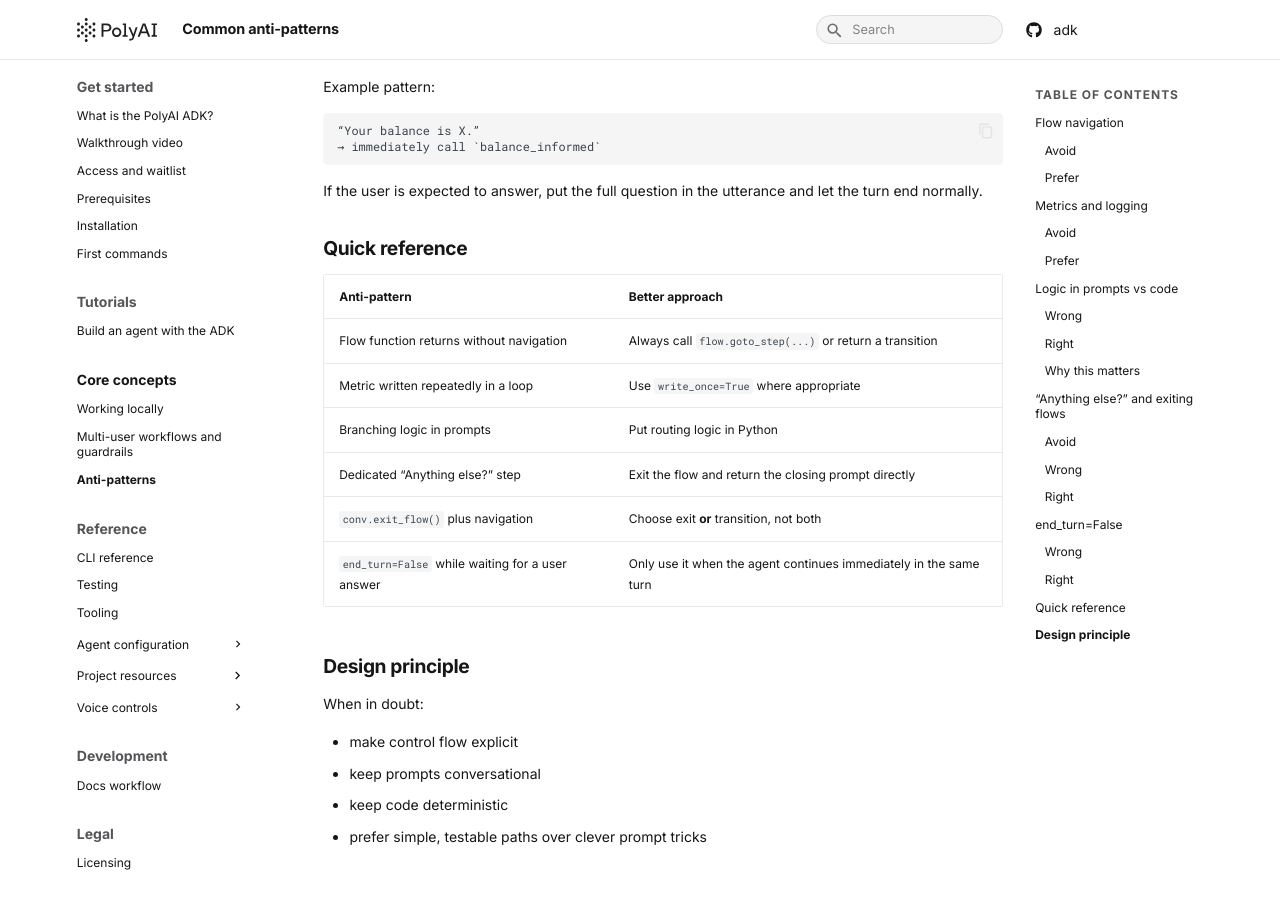
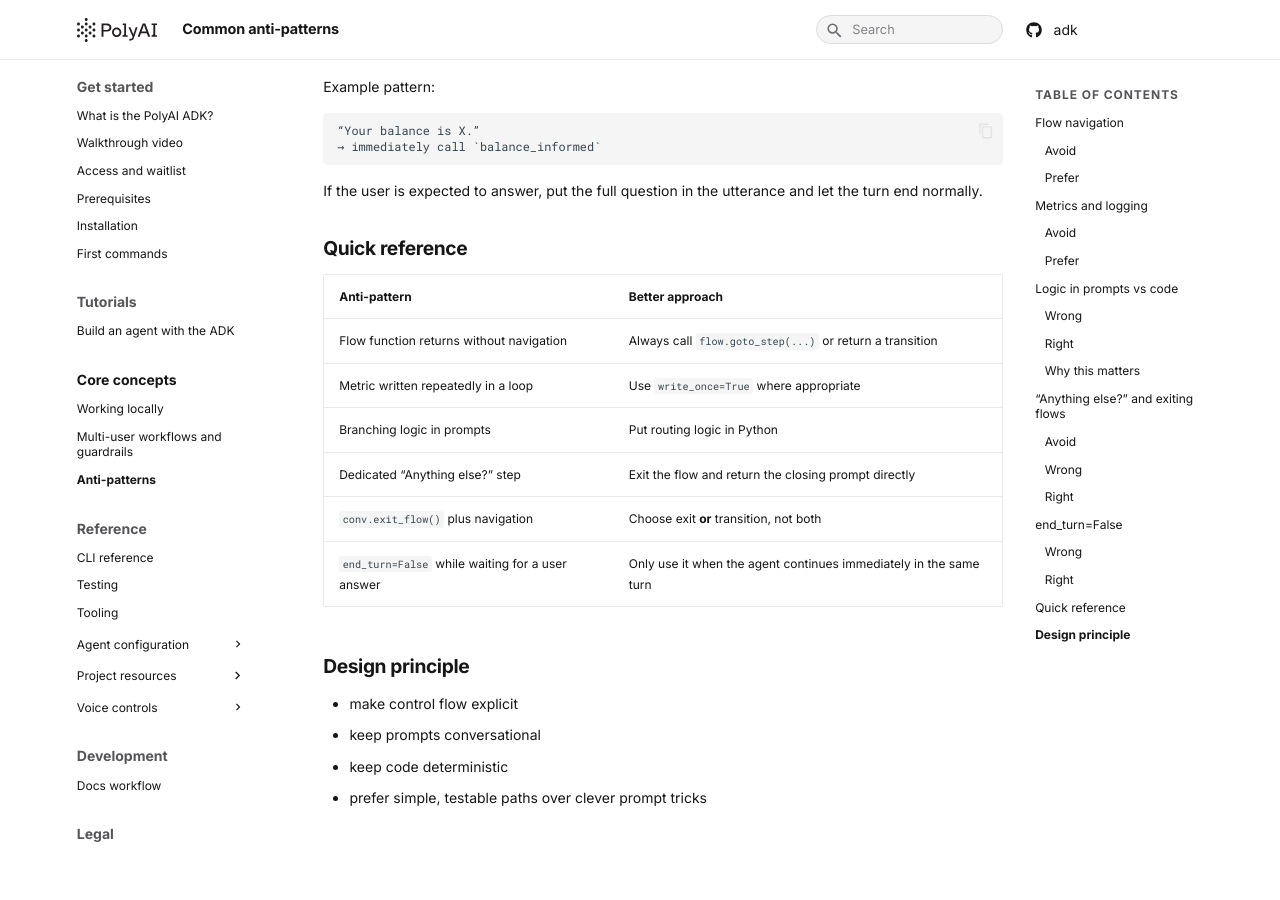
Before and after one commit to polyai/adk, an MkDocs documentation site: the page built from docs/docs/concepts/anti-patterns.md, in a window 1280 px wide and 900 px high, scrolled down 3289 px. Built offline with MkDocs 1.6.1 and Material for MkDocs 9.7.7, drawn with Linux system fonts in a browser that asks for light colours; after the commit the page ends 4151 px from its top, so only the background shows below that.

Commit message:
Remove redundant line in anti-patterns documentation

```diff
--- a/docs/docs/concepts/anti-patterns.md
+++ b/docs/docs/concepts/anti-patterns.md
@@ -172,8 +172,6 @@ If the user is expected to answer, put the full question in the utterance and le
 
 ## Design principle
 
-When in doubt:
-
 - make control flow explicit
 - keep prompts conversational
 - keep code deterministic
```
